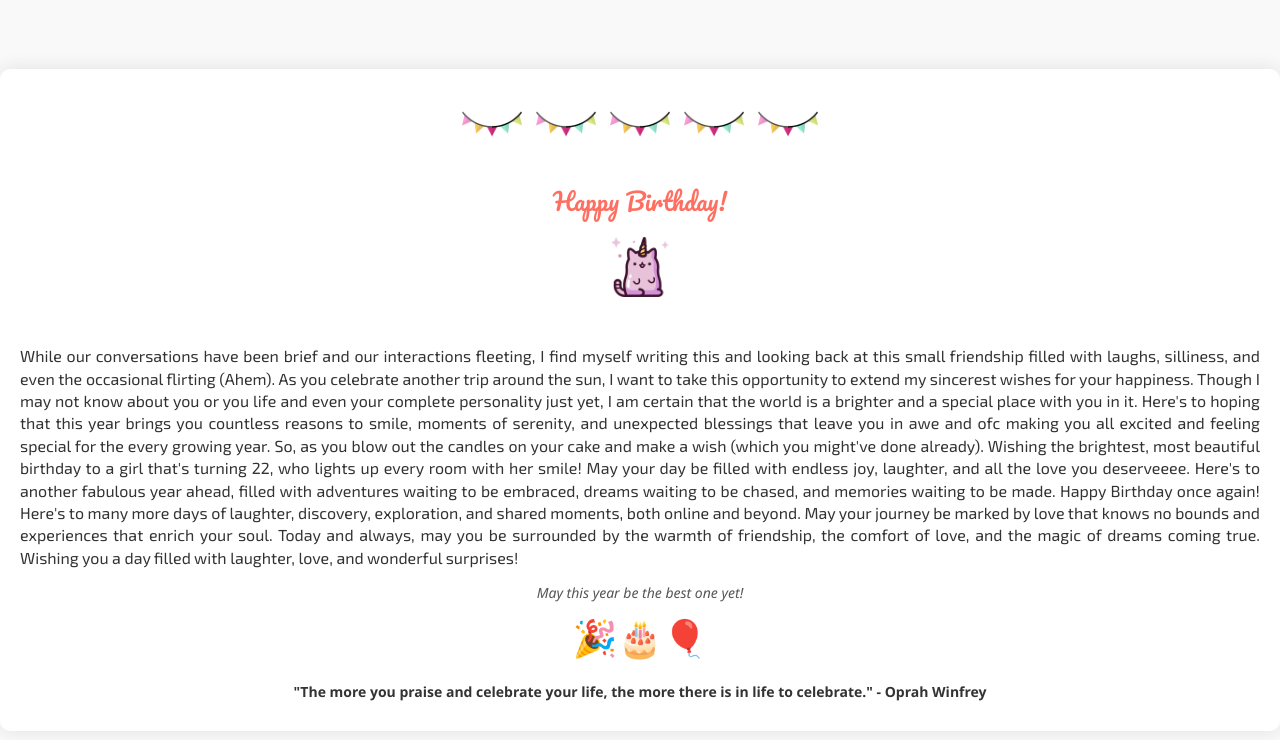
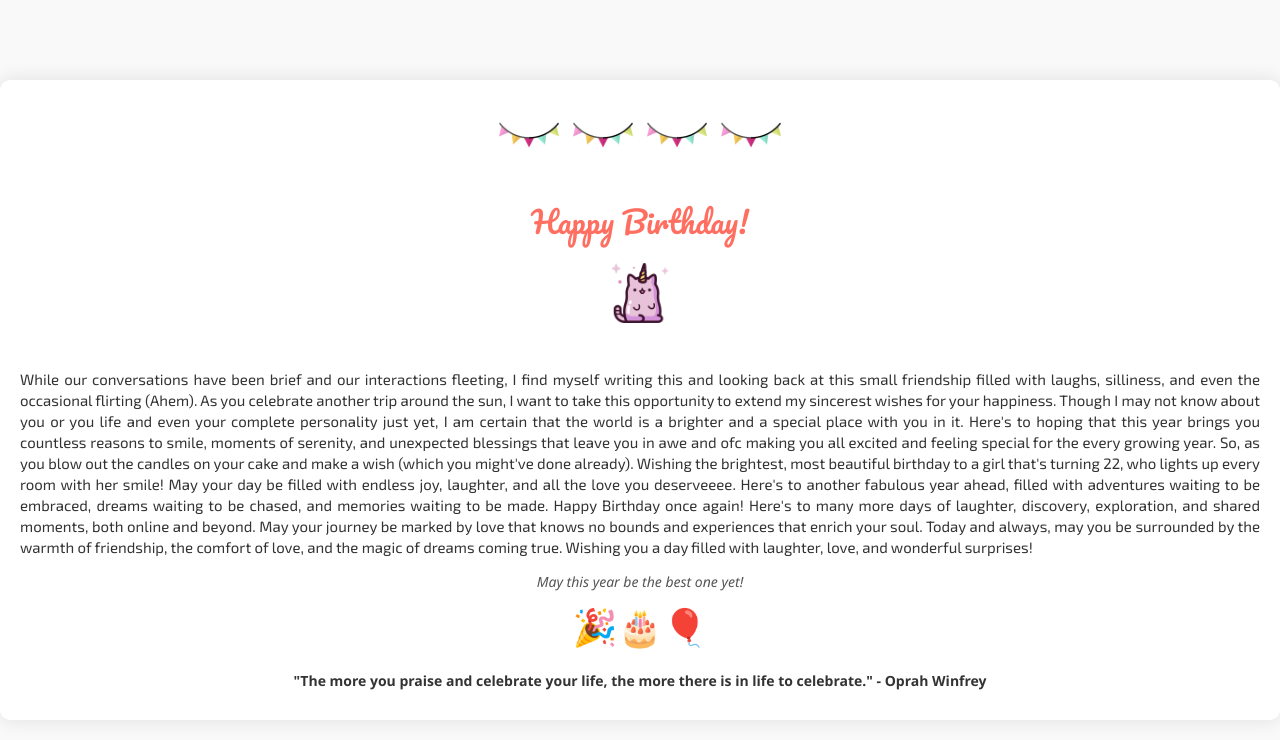
Before and after one commit to venkat-1299/joannah-bday, a plain HTML site: page index.html in a window 1280 px wide. Drawn offline with Linux system fonts and the light colour scheme.

Commit message:
Update index.html

```diff
--- a/index.html
+++ b/index.html
@@ -31,6 +31,7 @@
         font-family: "Exo 2", sans-serif;
         font-optical-sizing: auto;
         font-weight: 400;
+        font-size:15px;
         font-style: normal;
       }
 
@@ -38,7 +39,7 @@
         font-family: "Pacifico", cursive;
         font-weight: 400;
         font-style: normal;
-        font-size: 24px; /* Adjust font size for smaller screens */
+        font-size: 30px; /* Adjust font size for smaller screens */
       }
 
       .cat {
@@ -104,7 +105,7 @@
       <img class="cat" src="garland.png" />
       <img class="cat" src="garland.png" />
       <img class="cat" src="garland.png" />
-      <img class="cat" src="garland.png" />
+
 
       <h1 class="pacifico-regular">Happy Birthday!</h1>
       <img class="cat" src="cat.png" />
```
